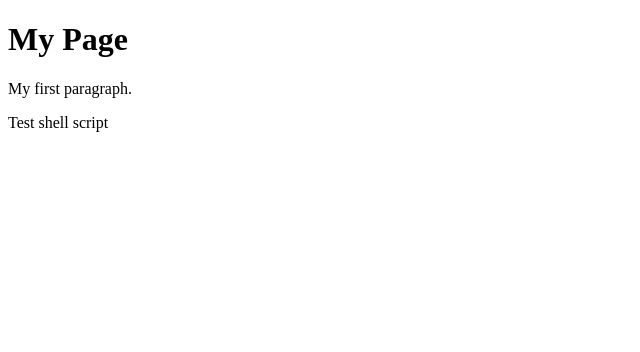
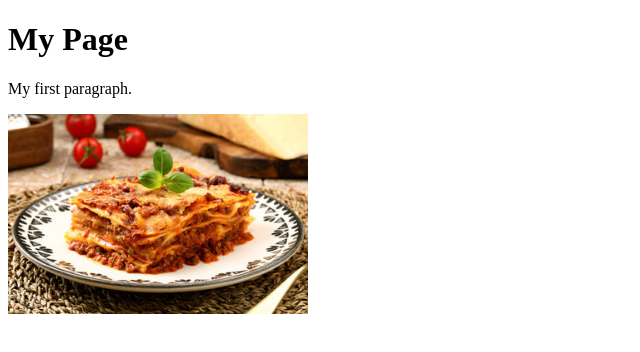
Before and after one commit to ND0322/odin-recipes, a plain HTML site: page index.html in a window 1280 px wide. Shown: the whole page, without its empty margins (0-640 px from the left). Drawn offline with Linux system fonts and the light colour scheme.

Commit message:
Added a starter image and updated readme

```diff
--- a/index.html
+++ b/index.html
@@ -8,6 +8,6 @@
 <body>
     <h1>My Page</h1>
     <p>My first paragraph.</p>
-    <p>Test shell script</p>
+    <img src="./images/lasagna.jpg" alt="tasy lasagna" width="300" height="auto">
 </body>
 </html>
```
Also changed, not shown: images/lasagna.jpg (added), 1 other file.
